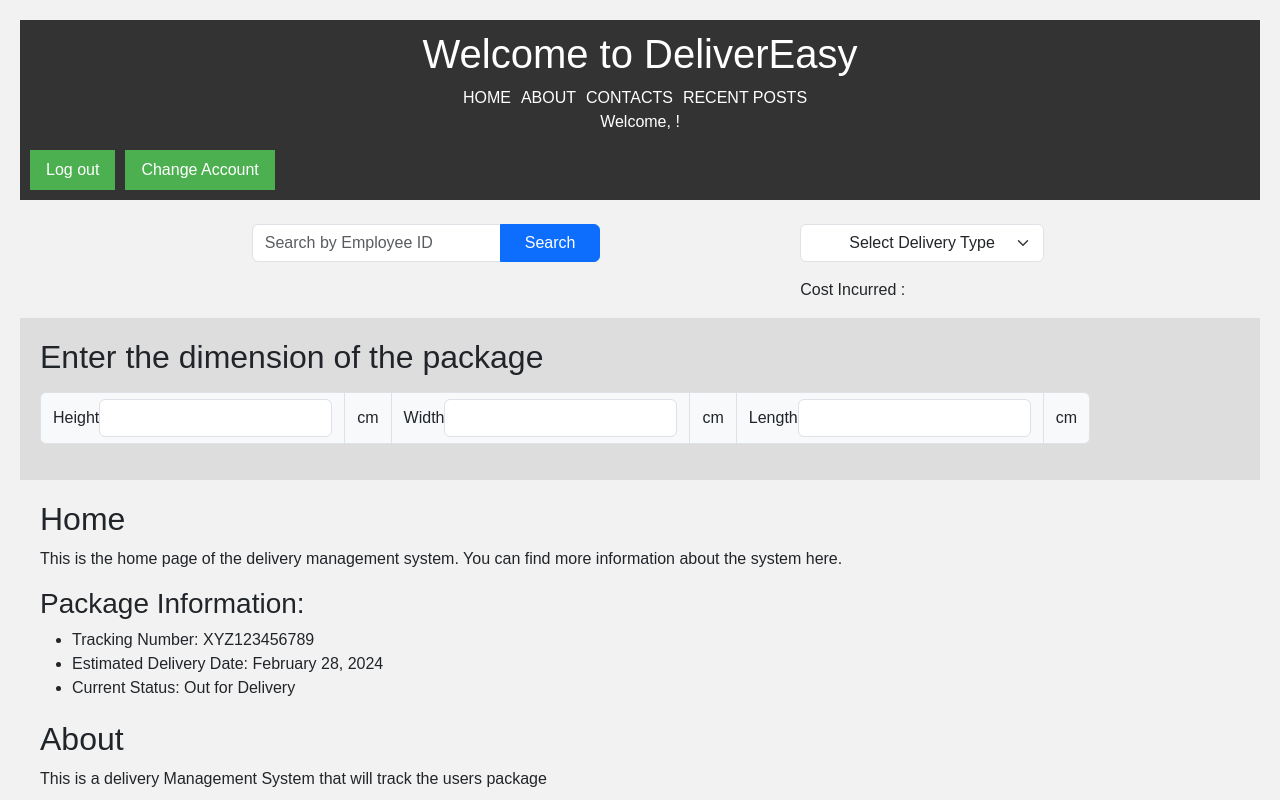
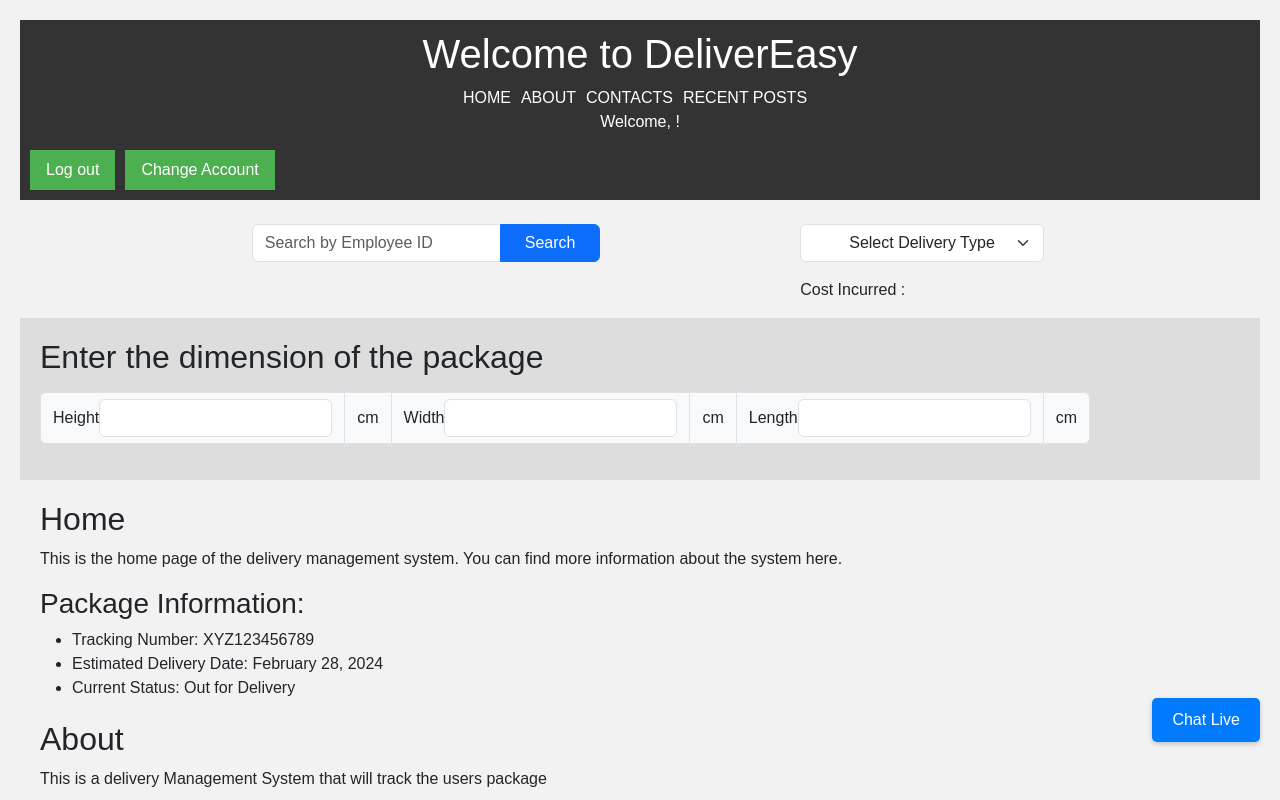
Before and after one commit to Tanmayee2/Deliver-IT, a React (Create React App) app: page /LandingPage in a window 1280 px wide. Shown: the top 800 px of the page. Built offline with nearby package versions, Linux system fonts and the light colour scheme.

Commit message:
added livechat button ui

```diff
--- a/src/pages/LandingPage/LandingPage.scss
+++ b/src/pages/LandingPage/LandingPage.scss
@@ -88,3 +88,23 @@
     text-align: center;
     padding: 10px 0;
   }
+
+  /* Positioning for the live chat button */
+.chat-live-button {
+  position: fixed;
+  top: 90%;
+  right: 20px;
+  transform: translateY(-50%);
+  z-index: 999;
+  background-color: #007bff;
+  color: #ffffff;
+  border: none;
+  border-radius: 5px;
+  padding: 10px 20px;
+  cursor: pointer;
+  box-shadow: 0 2px 5px rgba(0, 0, 0, 0.2);
+}
+
+.chat-live-button:hover {
+  background-color: #0056b3;
+}
```
